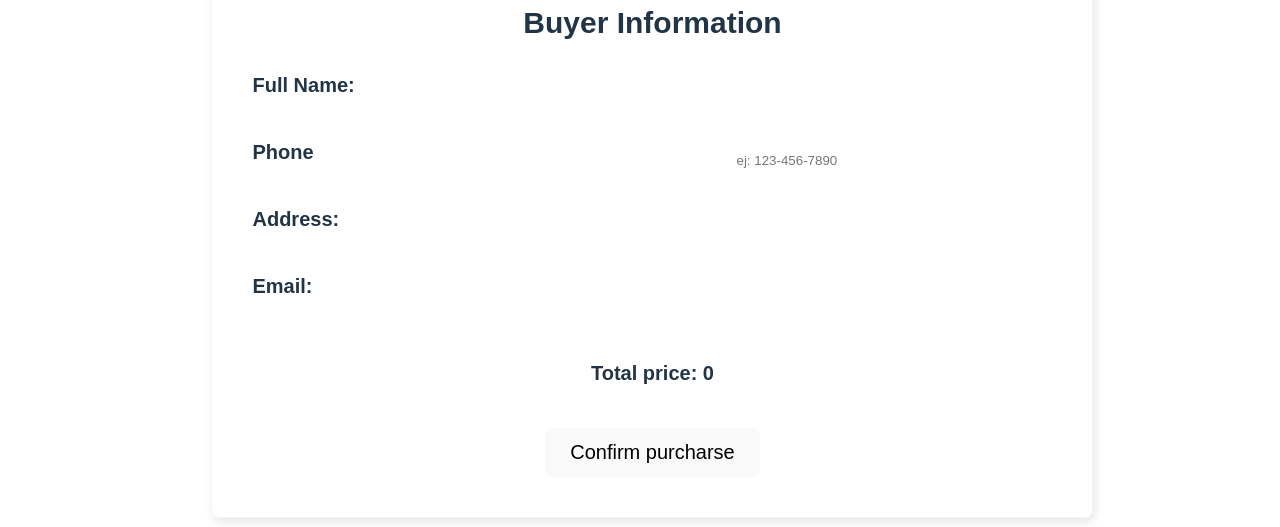
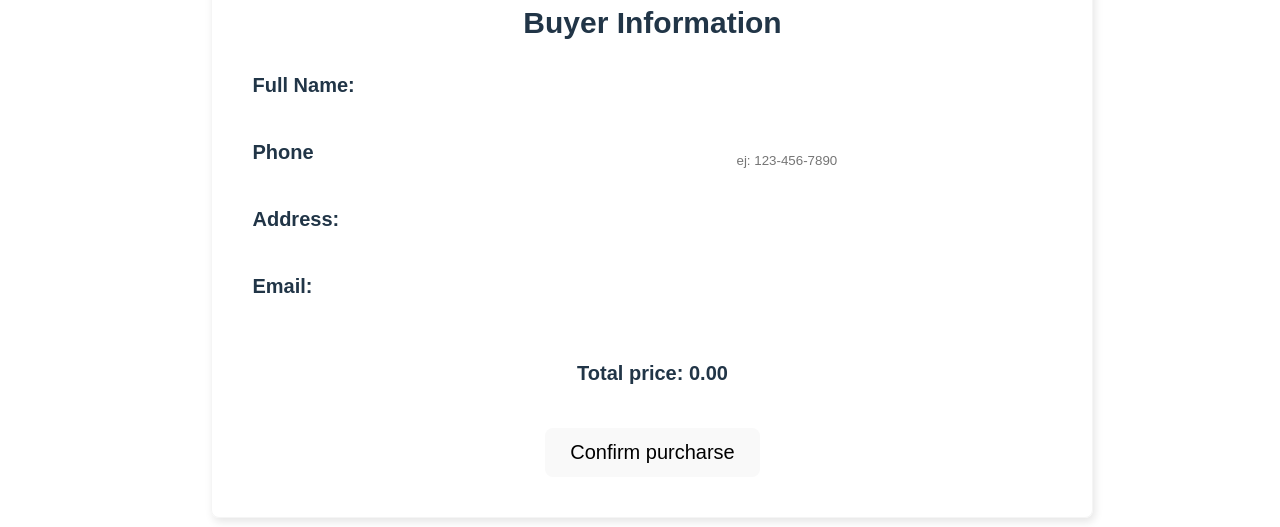
Before and after one commit to Cairon29/Generic-ecommerce, a React (Vite) app in the folder shopping-cart/: page /confirm-order in a window 1280 px wide. Shown: the part 348-875 px from the top of the page. Built offline with nearby package versions, Linux system fonts and the light colour scheme.

Commit message:
refactor: Create a new snippet for the form html

```diff
--- /dev/null
+++ b/shopping-cart/src/components/placeOrder/FormSection.jsx
@@ -0,0 +1,27 @@
+export const FormSection = ({formFunctions, formData, totalPrice}) => {
+    return (
+        <section className="form-section">
+            <h2> Buyer Information </h2>
+            <form onSubmit={formFunctions.hdlSubmit}>
+                <div>
+                    <label htmlFor="name"> Full Name:</label>
+                    <input type="text" id="name" name="fullName"onChange={formFunctions.hdlName} value={formData.fullName} />
+                </div>
+                <div>
+                    <label htmlFor="phone"> Phone</label>
+                    <input type="tel" id="phone" name="phone" onChange={formFunctions.hdlPhone} value={formData.phone} maxLength="10" placeholder="ej: 123-456-7890"/>
+                </div>
+                <div>
+                    <label htmlFor="address"> Address:</label>
+                    <input type="text" id="address" name="address" onChange={formFunctions.hdlAddress} value={formData.address}/>
+                </div>
+                <div>
+                    <label htmlFor="email"> Email:</label>
+                    <input type="email" id="email" name="email" onChange={formFunctions.hdlEmail} value={formData.email} />
+                </div>
+                <p> <b>Total price:</b> {totalPrice.toFixed(2)} </p>
+                <button type="submit"> Confirm purcharse </button>
+            </form>
+        </section>
+    )
+}
--- a/shopping-cart/src/components/placeOrder/form.jsx
+++ b/shopping-cart/src/components/placeOrder/form.jsx
@@ -2,10 +2,10 @@ import { useState, useContext } from "react";
 import { HtmlCart } from "./htmlCart";
 import { CartContext } from "../../contexts/cart";
 import emailjs from '@emailjs/browser';
+import { FormSection } from "./FormSection";
 
 export const Form = () => {
-
-    const htmlCart = HtmlCart().toString();
+    const { cart, setCart } = useContext(CartContext);
 
     const [form, setForm] = useState({
         fullName: '',
@@ -13,14 +13,14 @@ export const Form = () => {
         phone: '',
         address: '',
 
-    })
+    });
 
-    const { cart, setCart } = useContext(CartContext);
-
+    const htmlCart = HtmlCart().toString();
     const totalPrice = cart.reduce((acc, item) => acc + item.price, 0);
 
-    const handleSubmit = (event) => {
-        event.preventDefault();
+    const formFunctions = {
+        handleSubmit : (e) => {
+            e.preventDefault();
             console.log("form sent");
 
             const templateParams = {
@@ -50,44 +50,26 @@ export const Form = () => {
 
             })
             setCart([]);
+        },
+        hdlName : (e) => {
+            setForm({ ...form, fullName: e.target.value });
+        },
+        hdlEmail : (e) => {
+            setForm({ ...form, email: e.target.value });
+        },
+        hdlPhone : (e) => {
+            setForm({ ...form, phone: e.target.value });
+        },
+        hdlAddress : (e) => {
+            setForm({ ...form, address: e.target.value });
         }
-
-    const hdlName = (e) => {
-        setForm({ ...form, fullName: e.target.value });
-    }
-    const hdlEmail = (e) => {
-        setForm({ ...form, email: e.target.value });
-    }
-    const hdlPhone = (e) => {
-        setForm({ ...form, phone: e.target.value });
-    }
-    const hdlAddress = (e) => {
-        setForm({ ...form, address: e.target.value });
     }
 
     return (
-        <section className="form-section">
-            <h2> Buyer Information </h2>
-            <form onSubmit={handleSubmit}>
-                <div>
-                    <label htmlFor="name"> Full Name:</label>
-                    <input type="text" id="name" name="fullName"onChange={hdlName} value={form.fullName} />
-                </div>
-                <div>
-                    <label htmlFor="phone"> Phone</label>
-                    <input type="tel" id="phone" name="phone" onChange={hdlPhone} value={form.phone} maxLength="10" placeholder="ej: 123-456-7890"/>
-                </div>
-                <div>
-                    <label htmlFor="address"> Address:</label>
-                    <input type="text" id="address" name="address" onChange={hdlAddress} value={form.address}/>
-                </div>
-                <div>
-                    <label htmlFor="email"> Email:</label>
-                    <input type="email" id="email" name="email" onChange={hdlEmail} value={form.email} />
-                </div>
-                <p> <b>Total price:</b> {totalPrice} </p>
-                <button type="submit"> Confirm purcharse </button>
-            </form>
-        </section>
+        <FormSection
+            formFunctions={formFunctions}
+            formData={form}
+            totalPrice={totalPrice}
+        />
     )
 }
```
Lines whose indentation alone changed are shown as unchanged.
